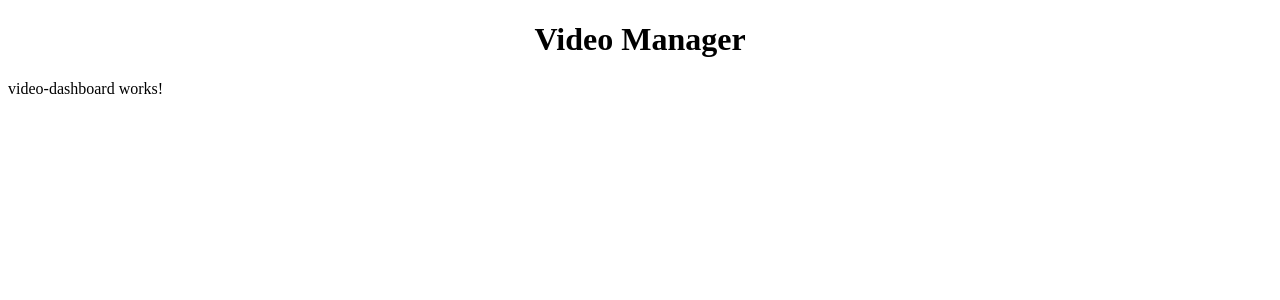
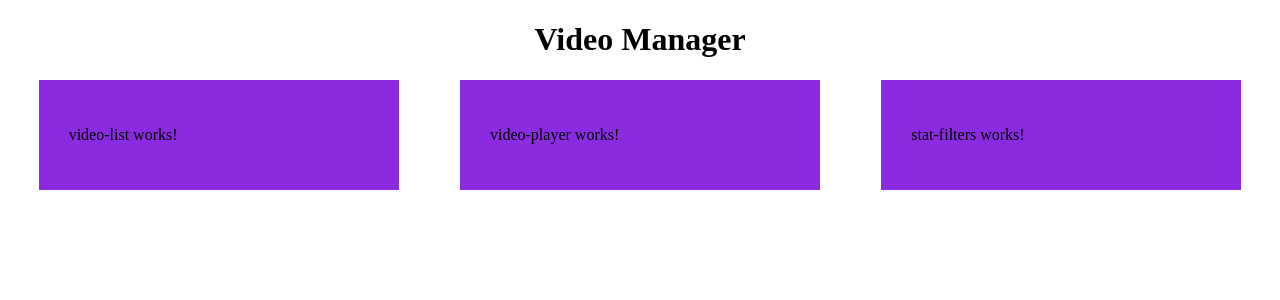
Before and after one commit to mniederschmidt/video-manager, an Angular app: page /dashboard in a window 1280 px wide. Shown: the top 300 px of the page. Built offline with nearby package versions, Linux system fonts and the light colour scheme.

Commit message:
Created dashboard with list, player, and filter

```diff
--- a/src/app/dashboard/video-dashboard/video-dashboard.component.css
+++ b/src/app/dashboard/video-dashboard/video-dashboard.component.css
@@ -0,0 +1,22 @@
+body {
+  font-family: 'Roboto';
+}
+
+h1 {
+  font-family: 'Roboto Condensed';
+  margin-top: 70px;
+  text-align: center;
+}
+
+.container {
+  display: flex;
+  justify-content: space-around;
+}
+
+.box {
+  width: 300px;
+  margin: 0 10px;
+  padding: 30px;
+  display: inline-block;
+  background-color: blueviolet;
+}
--- a/src/app/dashboard/video-dashboard/video-dashboard.component.html
+++ b/src/app/dashboard/video-dashboard/video-dashboard.component.html
@@ -1,3 +1,11 @@
-<p>
-  video-dashboard works!
-</p>
+<div class="container">
+  <div class="box">
+    <vm-video-list></vm-video-list>
+  </div>
+  <div class="box">
+    <vm-video-player></vm-video-player>
+  </div>
+  <div class="box">
+    <vm-stat-filters></vm-stat-filters>
+  </div>
+</div>
```
